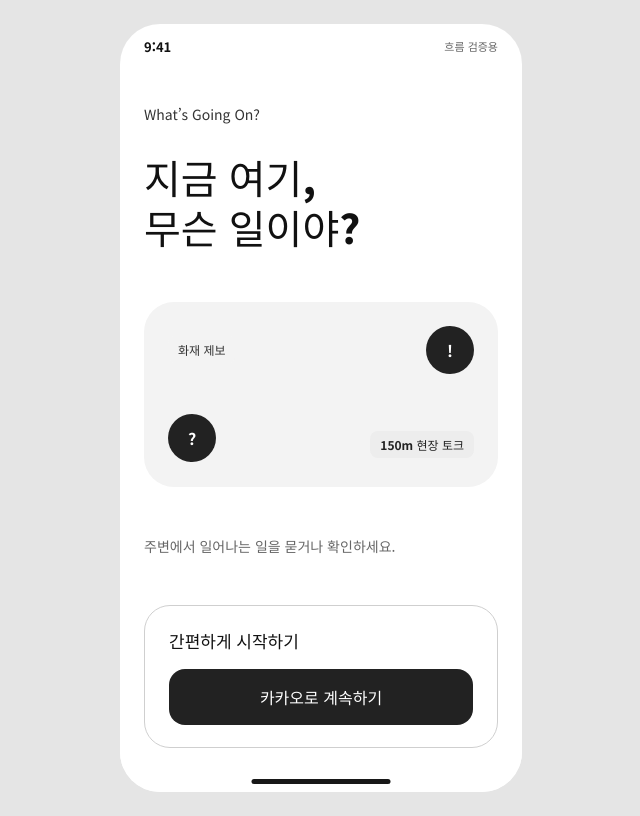
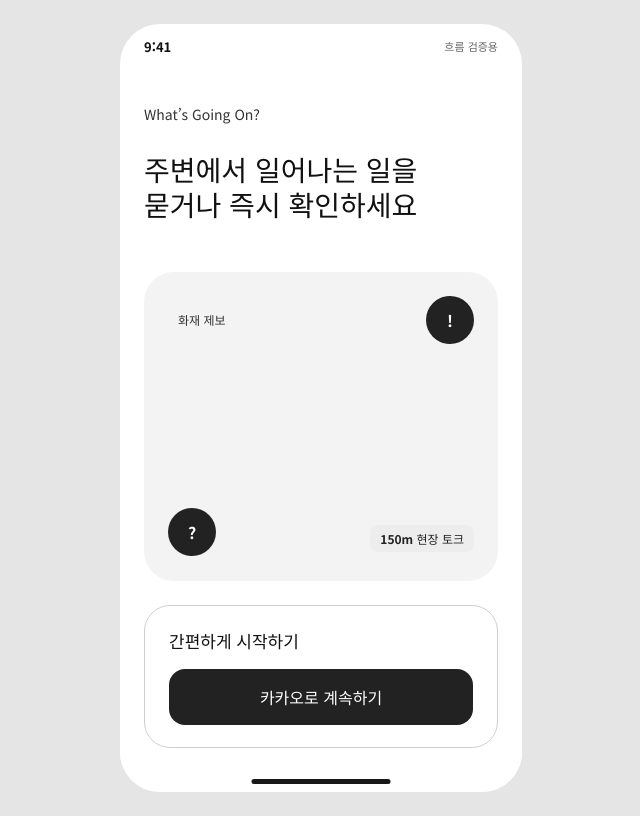
Before and after one commit to WGO-What-s-Going-On/Frontend, a React (Vite) app: page / in a window 1280 px wide. Shown: the whole page, without its empty margins (319-959 px from the left). Built offline with nearby package versions, Linux system fonts and the light colour scheme.

Commit message:
로그인 화면 수정

```diff
--- a/src/features/auth/AuthScreens.tsx
+++ b/src/features/auth/AuthScreens.tsx
@@ -5,9 +5,8 @@ import { useApp } from '../../context/AppContext'
 export function LoginScreen() {
   const { go } = useApp()
   return <AppShell nav={false} contentClassName="login-screen">
-    <p className="eyebrow blue">What’s Going On?</p><h1 className="hero">지금 여기,<br/>무슨 일이야?</h1>
+    <p className="eyebrow blue">What’s Going On?</p><h1 className="hero">주변에서 일어나는 일을<br/>묻거나 즉시 확인하세요</h1>
     <div className="illustration"><span className="badge red">화재 제보</span><b className="mint-dot">!</b><b className="question-dot">?</b><span className="badge chat">150m 현장 토크</span></div>
-    <p className="muted intro-copy">주변에서 일어나는 일을 묻거나 확인하세요.</p>
     <div className="start-card"><h3>간편하게 시작하기</h3><button className="kakao" onClick={() => go('intro')}>카카오로 계속하기</button></div>
   </AppShell>
 }
--- a/src/flow-only.css
+++ b/src/flow-only.css
@@ -67,12 +67,23 @@
   padding-bottom: 44px;
 }
 
+.login-screen .hero {
+  font-size: 28px;
+  white-space: nowrap;
+}
+
 .login-screen .start-card h3 + .kakao {
   margin-top: 16px;
 }
 
 .login-screen .start-card {
-  margin-top: auto;
+  margin-top: 24px;
+}
+
+.login-screen .illustration {
+  flex: 1;
+  min-height: 260px;
+  margin-bottom: 0;
 }
 
 .blue,
```
